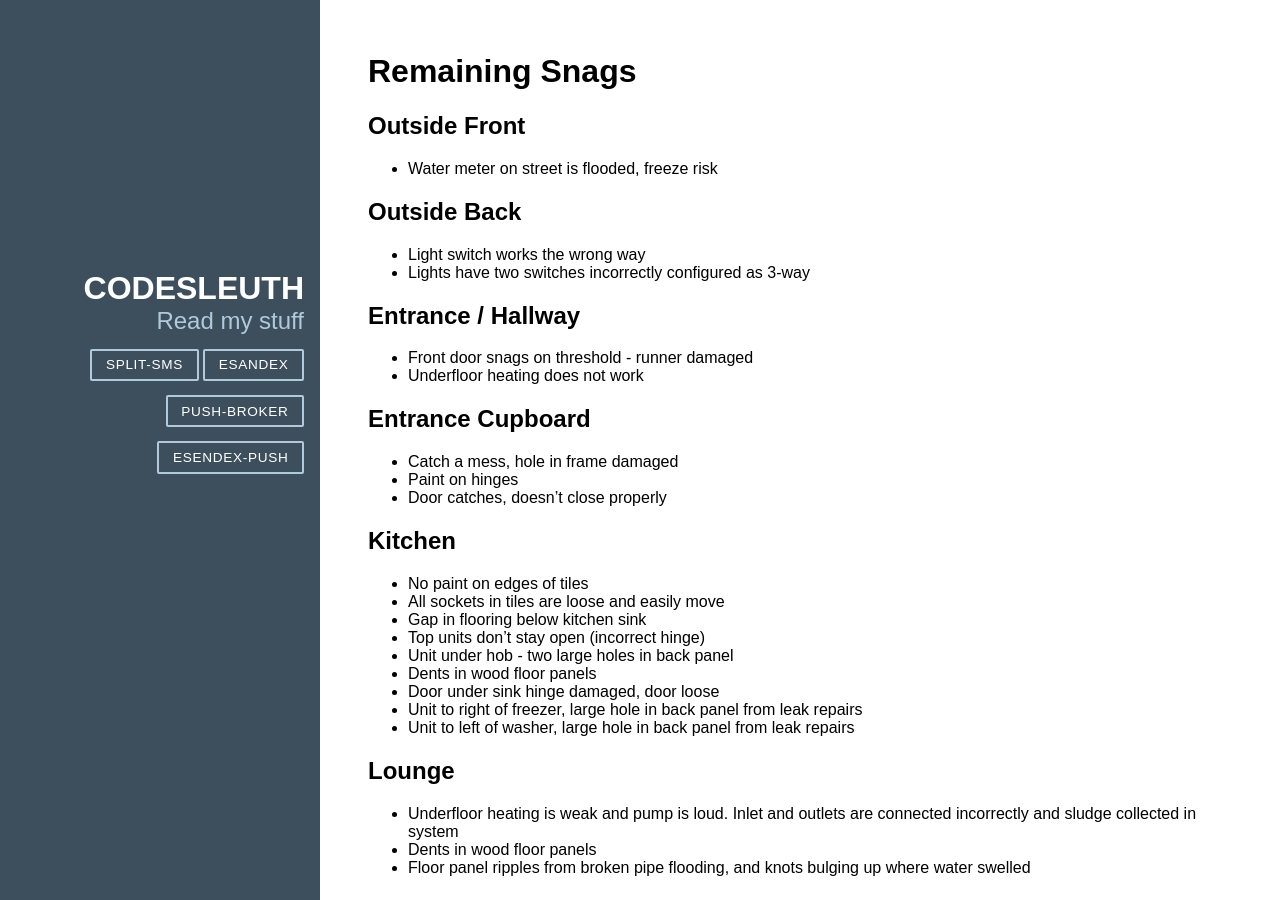
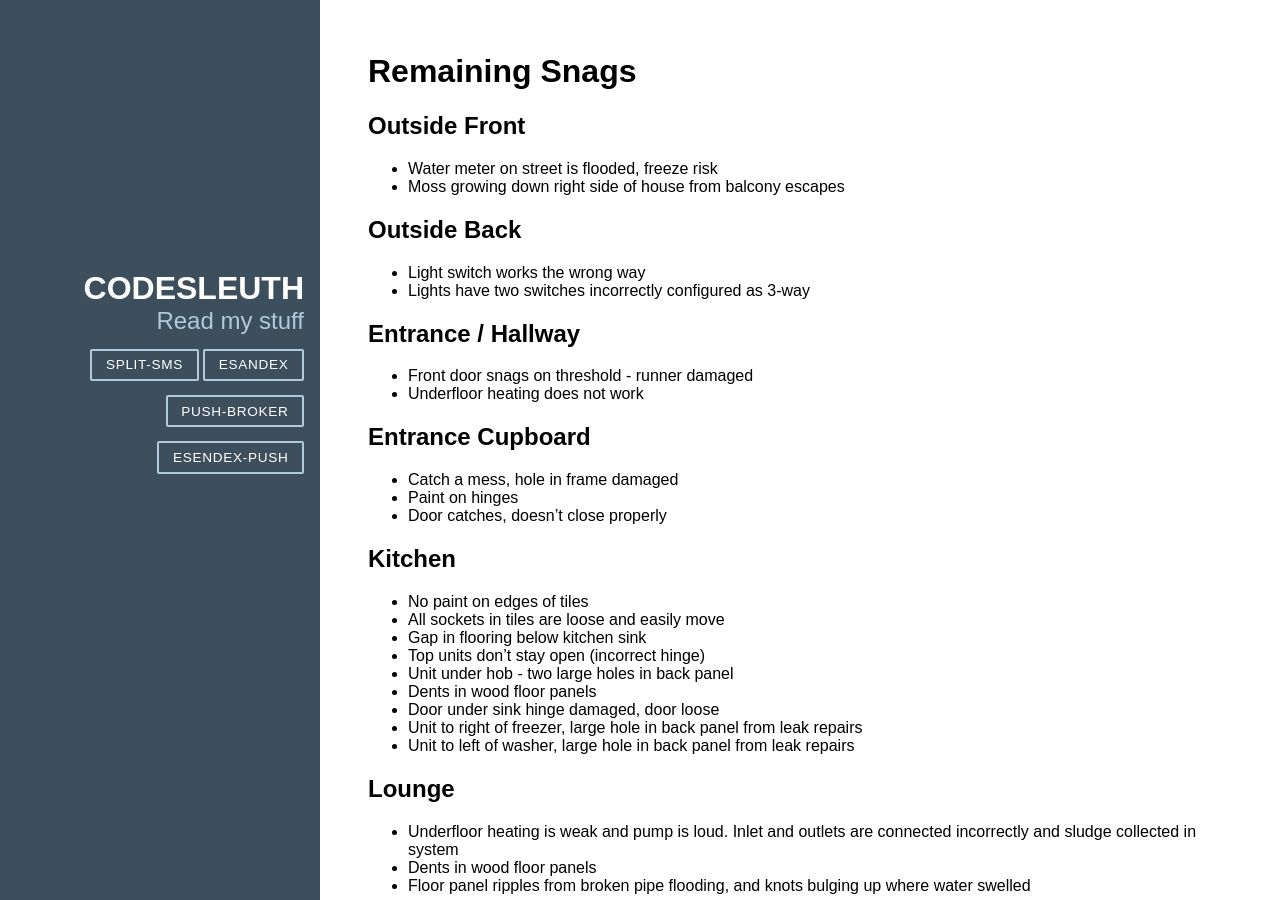
Before and after one commit to Codesleuth/codesleuth.github.io, a Jekyll site: the page built from snags/remaining.md, in a window 1280 px wide and 900 px high. Built offline with Jekyll 4.4.1, drawn with Linux system fonts in a browser that asks for light colours; our own code applies the rules of GitHub Pages for plain Markdown files.

Commit message:
Add missed remaining snag

```diff
--- a/snags/remaining.md
+++ b/snags/remaining.md
@@ -2,6 +2,7 @@
 
 ## Outside Front
 - Water meter on street is flooded, freeze risk
+- Moss growing down right side of house from balcony escapes
 
 ## Outside Back
 - Light switch works the wrong way
```
